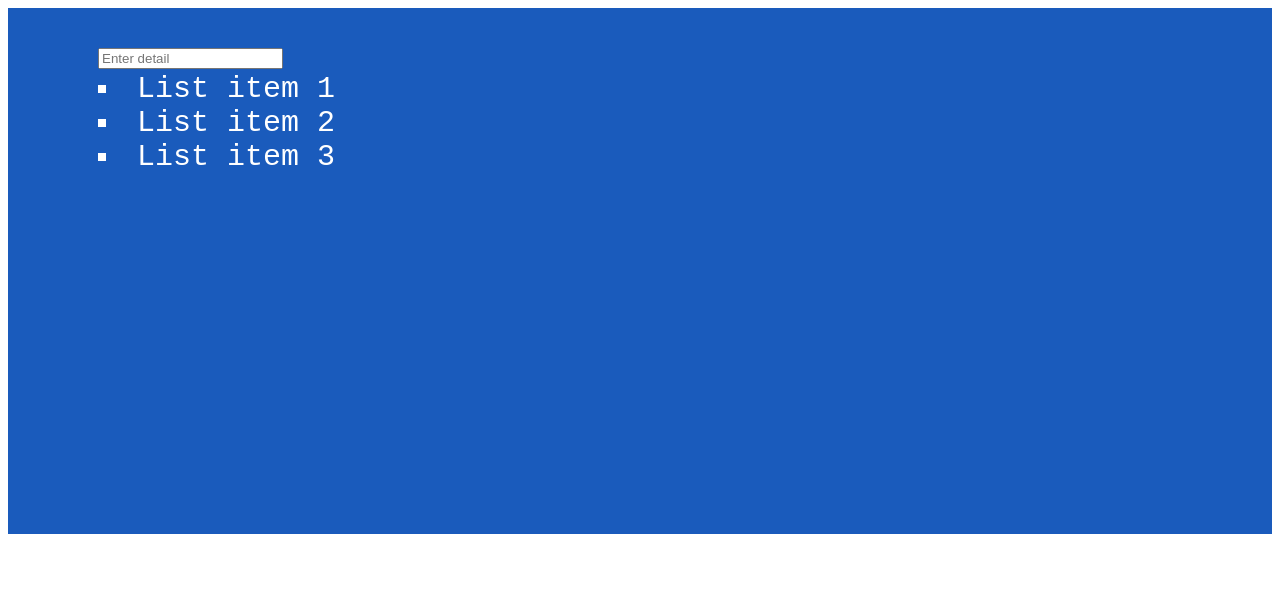
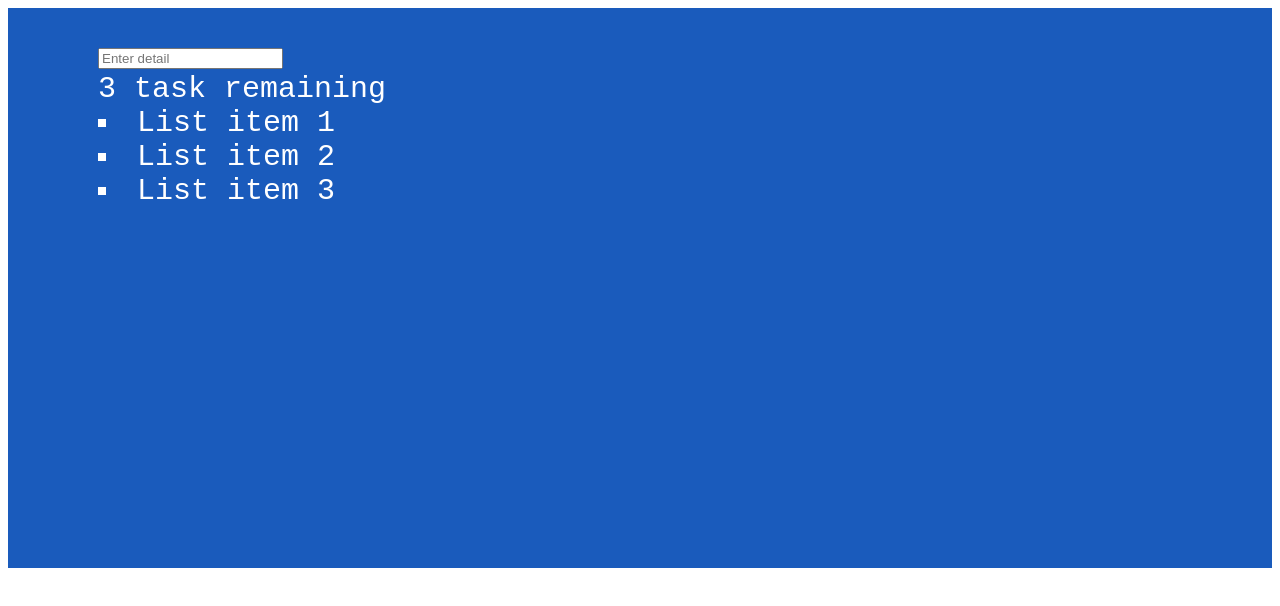
Before and after one commit to jfinlay24/todo-app, a React (Create React App) app: page / in a window 1280 px wide. Shown: the top 606 px of the page. Built offline with nearby package versions, Linux system fonts and the light colour scheme.

Commit message:
Added remaining task count

```diff
--- /dev/null
+++ b/src/components/RemainingTaskCount.tsx
@@ -0,0 +1,23 @@
+import React from "react";
+import "../style.css";
+
+interface listProps {
+    id: number;
+    description: string;
+}
+
+interface RemainingListProps {
+    listOfItems: listProps[];
+}
+
+const RemainingListCount: React.FC<RemainingListProps> = ({listOfItems}) => {
+    return (
+        <div>
+            <div>
+                {listOfItems.length} task remaining
+            </div>
+        </div>
+    )
+};
+
+export default RemainingListCount;
--- a/src/components/Todo.tsx
+++ b/src/components/Todo.tsx
@@ -1,6 +1,7 @@
 import React, { useState } from "react";
 import '../style.css';
 import DisplayList from "./DisplayList";
+import RemainingListCount from "./RemainingTaskCount"
 
 interface TodoListProps {
     id: number;
@@ -19,6 +20,7 @@ const Todo: React.FC<ListProps> = (list) => {
             <input
                 placeholder="Enter detail"
             />
+            <RemainingListCount listOfItems={list.list}></RemainingListCount>
             <DisplayList listOfItems={list.list} ></DisplayList>
             </header>
         </div>
--- a/src/style.css
+++ b/src/style.css
@@ -17,3 +17,8 @@ li.a {
     color: white;
 
 }
+.taskremaining {
+    color: black;
+    font-size: 30px;
+    font-weight: bold;
+}
```
